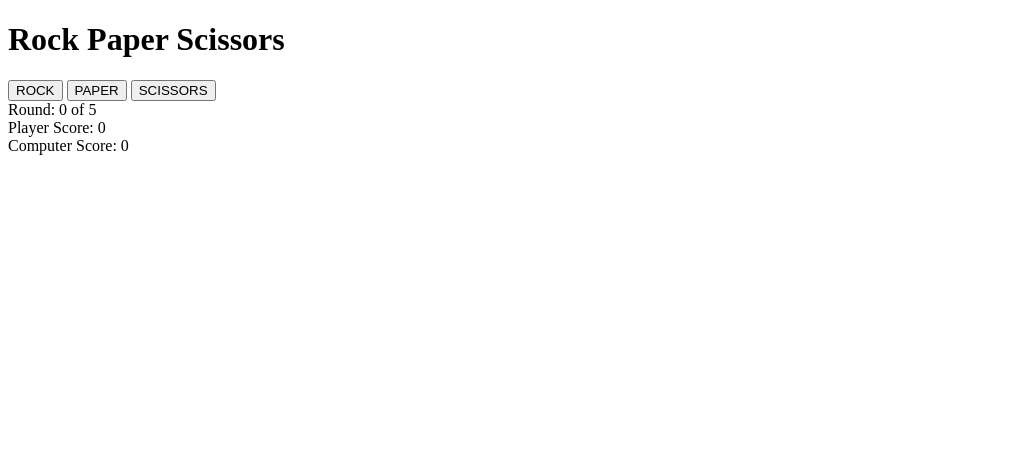
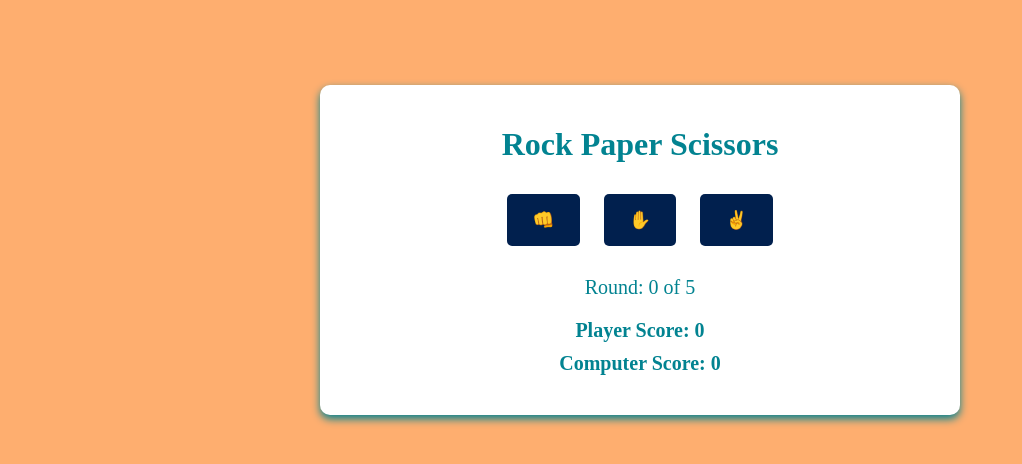
Before and after one commit to Yogs991/TOP-rock-paper-scissors, a plain HTML site: page index.html in a window 1280 px wide. Shown: the whole page, without its empty margins (0-1022 px from the left). Drawn offline with Linux system fonts and the light colour scheme.

Commit message:
Added style.css and restart button in js file

```diff
--- a/index.html
+++ b/index.html
@@ -4,14 +4,15 @@
     <meta charset="UTF-8">
     <meta name="viewport" content="width=device-width, initial-scale=1.0">
     <title>Document</title>
+    <link rel="stylesheet" href="style.css">
 </head>
 <body>
     <div id="rps">
         <h1>Rock Paper Scissors</h1>
         <div id="choices">
-            <button id="btn-rock">ROCK</button>
-            <button id="btn-paper">PAPER</button>
-            <button id="btn-scissors">SCISSORS</button>
+            <button id="btn-rock">👊</button>
+            <button id="btn-paper">✋</button>
+            <button id="btn-scissors">✌</button>
         </div>
         <div id="result"></div>
         <div id="game-info">
--- a/index.js
+++ b/index.js
@@ -9,7 +9,7 @@ scissorsButton.addEventListener('click',()=>playRound('scissors'));
 
 let playerScore = 0;
 let computerScore = 0;
-let currentRound = 0;
+let currentRound = 1;
 let totalRounds = 5;
 const playerScoreDisplay = document.querySelector("#player-score");
 const computerScoreDisplay = document.querySelector("#computer-score");
@@ -75,5 +75,29 @@ function endGame(){
     gameConclusion.innerHTML = `
     <h2>Game Over</h2>
     <p>${finalMessage}</p>
-    <p>Score - You: ${playerScore} - Computer: ${computerScore}</p>`
+    <p>Score - You: ${playerScore} - Computer: ${computerScore}</p>
+    <button id="restart-btn">Restart Game</button>`
+
+    container.appendChild(gameConclusion);
+    document.getElementById("restart-btn").addEventListener('click', restartGame);
+
+    function restartGame(){
+        playerScore = 0;
+        computerScore = 0;
+        currentRound = 1;
+        playerScoreDisplay.textContent = "Player Score : 0";
+        computerScoreDisplay.textContent = "Computer Score : 0";
+        roundDisplay.textContent = `Round : 1 of ${totalRounds}`;
+        if (choices){
+            choices.style.display = "";
+        }
+        if (gameInfo){
+            gameInfo.style.display = "";
+        }
+        if (roundRes){
+            roundRes.style.display = "";
+        }
+        const gameConclusion = document.querySelector("#game-conclusion");
+        resultDisplay.textContent = "Choose your option!";
+    }
 }
--- /dev/null
+++ b/style.css
@@ -0,0 +1,55 @@
+body{
+    display: flex;
+    flex-direction: column;
+    justify-content: center;
+    align-items: center;
+    height: 500px;
+    margin: 0;
+    background: #FEAE6F;
+    color: #028391;
+}
+
+#rps{
+    width: 80%;
+    max-width: 600px;
+    margin: 0 auto;
+    padding: 20px;
+    border-radius: 10px;
+    background-color: #fff;
+    box-shadow: 0 4px 8px;
+    text-align: center;
+}
+
+#choices button, #restart-btn{
+    padding: 15px 25px;
+    background-color: #01204E;
+    border: none;
+    border-radius: 5px;
+    cursor: pointer;
+    font-size: 18px;
+    margin: 10px;
+}
+
+#result, #scoreboard{
+    margin-top: 20px;
+    font-size: 20px;
+    font-weight: bold;
+}
+
+#player-score, #computer-score{
+    margin: 10px;
+}
+
+#game-info{
+    text-align: center;
+    margin-bottom: 20px;
+}
+
+#round{
+    font-size: 20px;
+    margin: 10px 0;
+}
+
+#restart-btn{
+    color: green;
+}
```
